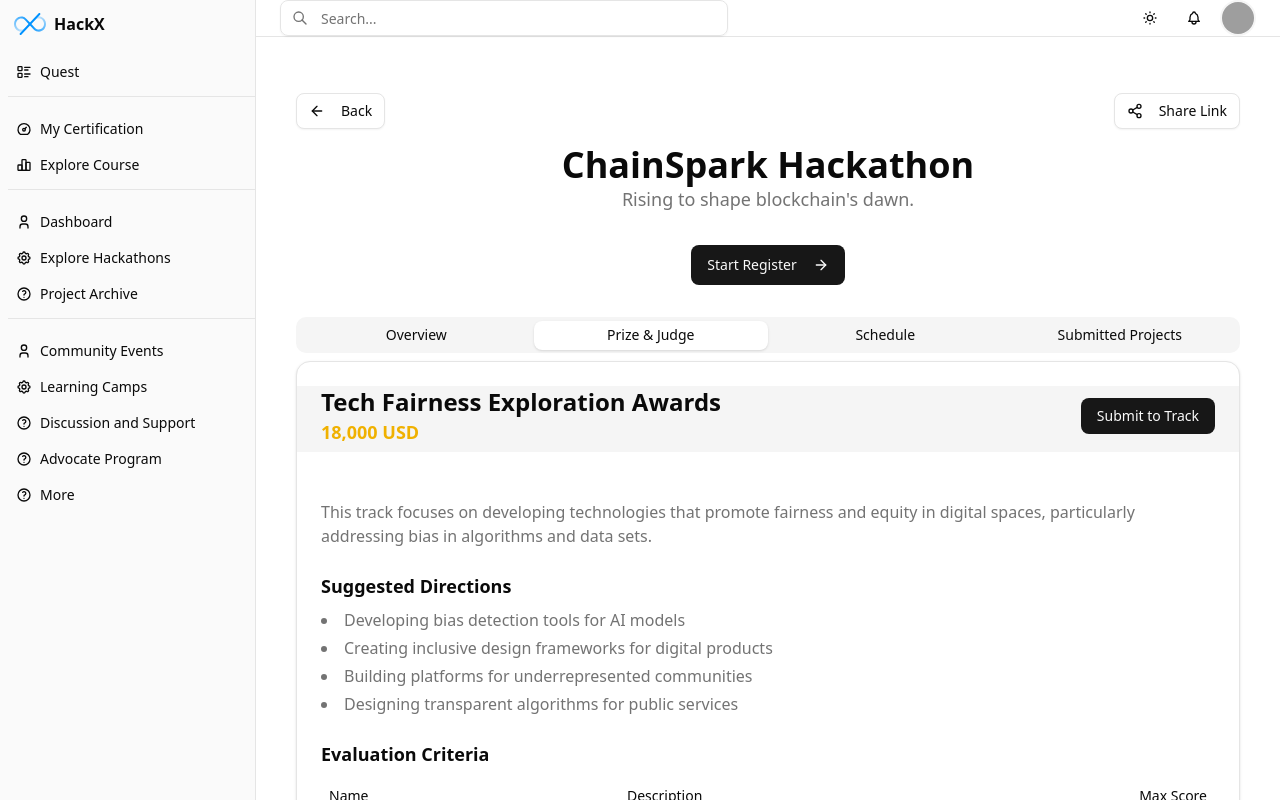
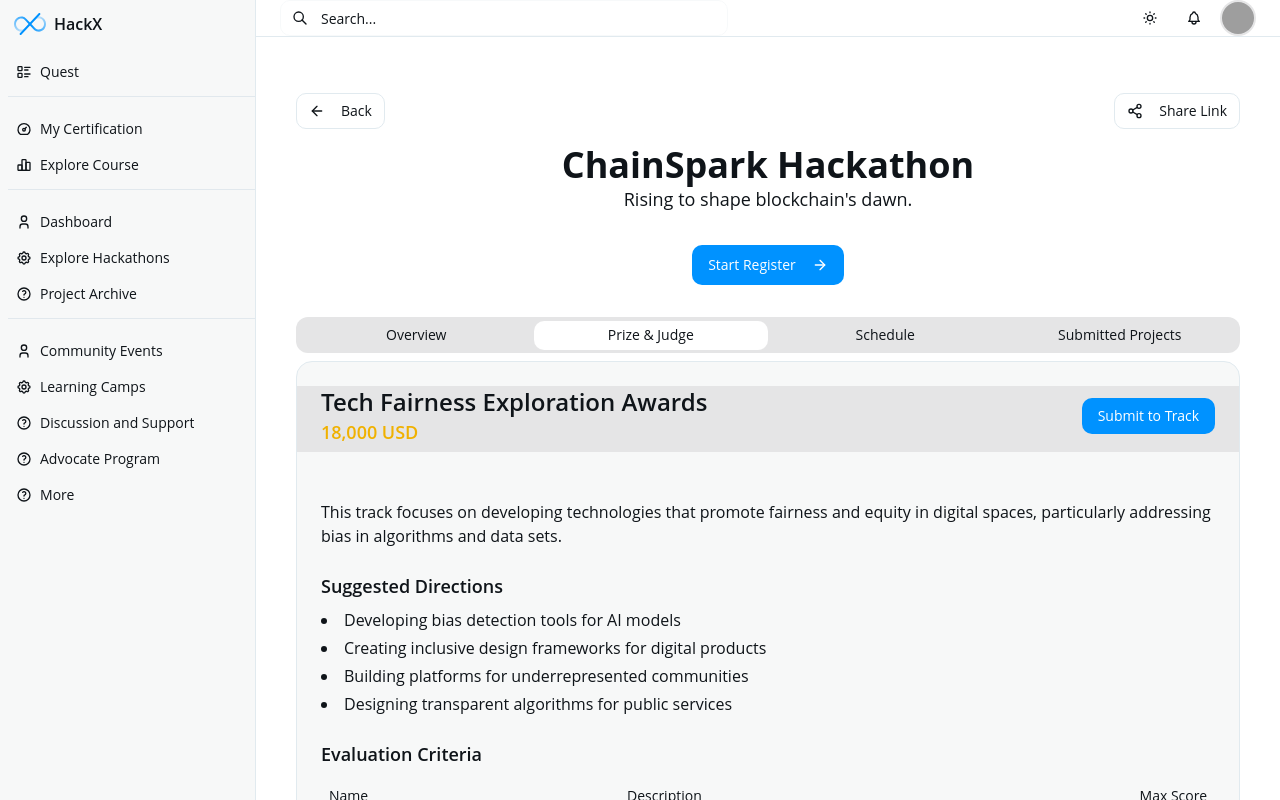
Before and after one commit to rayaanr/HackX, a Next.js app: page /hackathons/1 in a window 1280 px wide. Shown: the top 800 px of the page. Built offline with nearby package versions, Linux system fonts and the light colour scheme; grey boxes are pictures that could not be loaded.

Commit message:
feat: update font styles and improve CSS variables for better design consistency

```diff
--- a/src/app/globals.css
+++ b/src/app/globals.css
@@ -6,8 +6,8 @@
 @theme inline {
   --color-background: var(--background);
   --color-foreground: var(--foreground);
-  --font-sans: var(--font-geist-sans);
-  --font-mono: var(--font-geist-mono);
+  --font-sans: Open Sans, sans-serif;
+  --font-mono: Menlo, monospace;
   --color-sidebar-ring: var(--sidebar-ring);
   --color-sidebar-border: var(--sidebar-border);
   --color-sidebar-accent-foreground: var(--sidebar-accent-foreground);
@@ -41,75 +41,142 @@
   --radius-md: calc(var(--radius) - 2px);
   --radius-lg: var(--radius);
   --radius-xl: calc(var(--radius) + 4px);
+  --font-serif: Georgia, serif;
+  --radius: 0.75rem;
+  --tracking-tighter: calc(var(--tracking-normal) - 0.05em);
+  --tracking-tight: calc(var(--tracking-normal) - 0.025em);
+  --tracking-wide: calc(var(--tracking-normal) + 0.025em);
+  --tracking-wider: calc(var(--tracking-normal) + 0.05em);
+  --tracking-widest: calc(var(--tracking-normal) + 0.1em);
+  --tracking-normal: var(--tracking-normal);
+  --shadow-2xl: var(--shadow-2xl);
+  --shadow-xl: var(--shadow-xl);
+  --shadow-lg: var(--shadow-lg);
+  --shadow-md: var(--shadow-md);
+  --shadow: var(--shadow);
+  --shadow-sm: var(--shadow-sm);
+  --shadow-xs: var(--shadow-xs);
+  --shadow-2xs: var(--shadow-2xs);
+  --spacing: var(--spacing);
+  --letter-spacing: var(--letter-spacing);
+  --shadow-offset-y: var(--shadow-offset-y);
+  --shadow-offset-x: var(--shadow-offset-x);
+  --shadow-spread: var(--shadow-spread);
+  --shadow-blur: var(--shadow-blur);
+  --shadow-opacity: var(--shadow-opacity);
+  --color-shadow-color: var(--shadow-color);
+  --color-destructive-foreground: var(--destructive-foreground);
 }
 
 :root {
-  --radius: 0.625rem;
-  --card: oklch(1 0 0);
-  --card-foreground: oklch(0.145 0 0);
-  --popover: oklch(1 0 0);
-  --popover-foreground: oklch(0.145 0 0);
-  --primary: oklch(0.205 0 0);
-  --primary-foreground: oklch(0.985 0 0);
-  --secondary: oklch(0.97 0 0);
-  --secondary-foreground: oklch(0.205 0 0);
-  --muted: oklch(0.97 0 0);
-  --muted-foreground: oklch(0.556 0 0);
-  --accent: oklch(0.97 0 0);
-  --accent-foreground: oklch(0.205 0 0);
-  --destructive: oklch(0.577 0.245 27.325);
-  --border: oklch(0.922 0 0);
-  --input: oklch(0.922 0 0);
-  --ring: oklch(0.708 0 0);
-  --chart-1: oklch(0.646 0.222 41.116);
-  --chart-2: oklch(0.6 0.118 184.704);
-  --chart-3: oklch(0.398 0.07 227.392);
-  --chart-4: oklch(0.828 0.189 84.429);
-  --chart-5: oklch(0.769 0.188 70.08);
-  --sidebar: oklch(0.985 0 0);
-  --sidebar-foreground: oklch(0.145 0 0);
-  --sidebar-primary: oklch(0.205 0 0);
-  --sidebar-primary-foreground: oklch(0.985 0 0);
-  --sidebar-accent: oklch(0.97 0 0);
-  --sidebar-accent-foreground: oklch(0.205 0 0);
-  --sidebar-border: oklch(0.922 0 0);
-  --sidebar-ring: oklch(0.708 0 0);
-  --background: oklch(1 0 0);
-  --foreground: oklch(0.145 0 0);
+  --radius: 0.75rem;
+  --card: oklch(0.9784 0.0011 197.1387);
+  --card-foreground: oklch(0.1884 0.0128 248.5103);
+  --popover: oklch(1.0000 0 0);
+  --popover-foreground: oklch(0.1884 0.0128 248.5103);
+  --primary: oklch(0.6537 0.1909 251.1544);
+  --primary-foreground: oklch(1.0000 0 0);
+  --secondary: oklch(0.1884 0.0128 248.5103);
+  --secondary-foreground: oklch(1.0000 0 0);
+  --muted: oklch(0.9222 0.0013 286.3737);
+  --muted-foreground: oklch(0.1884 0.0128 248.5103);
+  --accent: oklch(0.9392 0.0166 250.8453);
+  --accent-foreground: oklch(0.6537 0.1909 251.1544);
+  --destructive: oklch(0.6188 0.2376 25.7658);
+  --border: oklch(0.9317 0.0118 231.6594);
+  --input: oklch(0.9809 0.0025 228.7836);
+  --ring: oklch(0.6537 0.1909 251.1544);
+  --chart-1: oklch(0.6723 0.1606 244.9955);
+  --chart-2: oklch(0.6907 0.1554 160.3454);
+  --chart-3: oklch(0.8214 0.1600 82.5337);
+  --chart-4: oklch(0.7064 0.1822 151.7125);
+  --chart-5: oklch(0.5919 0.2186 10.5826);
+  --sidebar: oklch(0.9784 0.0011 197.1387);
+  --sidebar-foreground: oklch(0.1884 0.0128 248.5103);
+  --sidebar-primary: oklch(0.6537 0.1909 251.1544);
+  --sidebar-primary-foreground: oklch(1.0000 0 0);
+  --sidebar-accent: oklch(0.9392 0.0166 250.8453);
+  --sidebar-accent-foreground: oklch(0.6537 0.1909 251.1544);
+  --sidebar-border: oklch(0.9271 0.0101 238.5177);
+  --sidebar-ring: oklch(0.6537 0.1909 251.1544);
+  --background: oklch(1.0000 0 0);
+  --foreground: oklch(0.1884 0.0128 248.5103);
+  --destructive-foreground: oklch(1.0000 0 0);
+  --font-sans: Open Sans, sans-serif;
+  --font-serif: Georgia, serif;
+  --font-mono: Menlo, monospace;
+  --shadow-color: rgba(29,161,242,0.15);
+  --shadow-opacity: 0;
+  --shadow-blur: 0px;
+  --shadow-spread: 0px;
+  --shadow-offset-x: 0px;
+  --shadow-offset-y: 2px;
+  --letter-spacing: 0em;
+  --spacing: 0.25rem;
+  --shadow-2xs: 0px 2px 0px 0px hsl(202.8169 89.1213% 53.1373% / 0.00);
+  --shadow-xs: 0px 2px 0px 0px hsl(202.8169 89.1213% 53.1373% / 0.00);
+  --shadow-sm: 0px 2px 0px 0px hsl(202.8169 89.1213% 53.1373% / 0.00), 0px 1px 2px -1px hsl(202.8169 89.1213% 53.1373% / 0.00);
+  --shadow: 0px 2px 0px 0px hsl(202.8169 89.1213% 53.1373% / 0.00), 0px 1px 2px -1px hsl(202.8169 89.1213% 53.1373% / 0.00);
+  --shadow-md: 0px 2px 0px 0px hsl(202.8169 89.1213% 53.1373% / 0.00), 0px 2px 4px -1px hsl(202.8169 89.1213% 53.1373% / 0.00);
+  --shadow-lg: 0px 2px 0px 0px hsl(202.8169 89.1213% 53.1373% / 0.00), 0px 4px 6px -1px hsl(202.8169 89.1213% 53.1373% / 0.00);
+  --shadow-xl: 0px 2px 0px 0px hsl(202.8169 89.1213% 53.1373% / 0.00), 0px 8px 10px -1px hsl(202.8169 89.1213% 53.1373% / 0.00);
+  --shadow-2xl: 0px 2px 0px 0px hsl(202.8169 89.1213% 53.1373% / 0.00);
+  --tracking-normal: 0em;
 }
 
 .dark {
-  --background: oklch(0.145 0 0);
-  --foreground: oklch(0.985 0 0);
-  --card: oklch(0.205 0 0);
-  --card-foreground: oklch(0.985 0 0);
-  --popover: oklch(0.205 0 0);
-  --popover-foreground: oklch(0.985 0 0);
-  --primary: oklch(0.922 0 0);
-  --primary-foreground: oklch(0.205 0 0);
-  --secondary: oklch(0.269 0 0);
-  --secondary-foreground: oklch(0.985 0 0);
-  --muted: oklch(0.269 0 0);
-  --muted-foreground: oklch(0.708 0 0);
-  --accent: oklch(0.269 0 0);
-  --accent-foreground: oklch(0.985 0 0);
-  --destructive: oklch(0.704 0.191 22.216);
-  --border: oklch(1 0 0 / 10%);
-  --input: oklch(1 0 0 / 15%);
-  --ring: oklch(0.556 0 0);
-  --chart-1: oklch(0.488 0.243 264.376);
-  --chart-2: oklch(0.696 0.17 162.48);
-  --chart-3: oklch(0.769 0.188 70.08);
-  --chart-4: oklch(0.627 0.265 303.9);
-  --chart-5: oklch(0.645 0.246 16.439);
-  --sidebar: oklch(0.205 0 0);
-  --sidebar-foreground: oklch(0.985 0 0);
-  --sidebar-primary: oklch(0.488 0.243 264.376);
-  --sidebar-primary-foreground: oklch(0.985 0 0);
-  --sidebar-accent: oklch(0.269 0 0);
-  --sidebar-accent-foreground: oklch(0.985 0 0);
-  --sidebar-border: oklch(1 0 0 / 10%);
-  --sidebar-ring: oklch(0.556 0 0);
+  --background: oklch(0 0 0);
+  --foreground: oklch(0.9328 0.0025 228.7857);
+  --card: oklch(0.1684 0 0);
+  --card-foreground: oklch(0.8853 0 0);
+  --popover: oklch(0 0 0);
+  --popover-foreground: oklch(0.9328 0.0025 228.7857);
+  --primary: oklch(0.6537 0.1909 251.1544);
+  --primary-foreground: oklch(1.0000 0 0);
+  --secondary: oklch(0.9622 0.0035 219.5331);
+  --secondary-foreground: oklch(0.1884 0.0128 248.5103);
+  --muted: oklch(0.2090 0 0);
+  --muted-foreground: oklch(0.5637 0.0078 247.9662);
+  --accent: oklch(0.1928 0.0331 242.5459);
+  --accent-foreground: oklch(0.6537 0.1909 251.1544);
+  --destructive: oklch(0.6188 0.2376 25.7658);
+  --border: oklch(0.2674 0.0047 248.0045);
+  --input: oklch(0.3323 0.0098 229.1660);
+  --ring: oklch(0.6537 0.1909 251.1544);
+  --chart-1: oklch(0.6723 0.1606 244.9955);
+  --chart-2: oklch(0.6907 0.1554 160.3454);
+  --chart-3: oklch(0.8214 0.1600 82.5337);
+  --chart-4: oklch(0.7064 0.1822 151.7125);
+  --chart-5: oklch(0.5919 0.2186 10.5826);
+  --sidebar: oklch(0.1684 0 0);
+  --sidebar-foreground: oklch(0.8853 0 0);
+  --sidebar-primary: oklch(0.6537 0.1909 251.1544);
+  --sidebar-primary-foreground: oklch(1.0000 0 0);
+  --sidebar-accent: oklch(0.1928 0.0331 242.5459);
+  --sidebar-accent-foreground: oklch(0.6537 0.1909 251.1544);
+  --sidebar-border: oklch(0.3795 0.0220 240.5943);
+  --sidebar-ring: oklch(0.6537 0.1909 251.1544);
+  --destructive-foreground: oklch(1.0000 0 0);
+  --radius: 0.75rem;
+  --font-sans: Open Sans, sans-serif;
+  --font-serif: Georgia, serif;
+  --font-mono: Menlo, monospace;
+  --shadow-color: rgba(29,161,242,0.25);
+  --shadow-opacity: 0;
+  --shadow-blur: 0px;
+  --shadow-spread: 0px;
+  --shadow-offset-x: 0px;
+  --shadow-offset-y: 2px;
+  --letter-spacing: 0em;
+  --spacing: 0.25rem;
+  --shadow-2xs: 0px 2px 0px 0px hsl(202.8169 89.1213% 53.1373% / 0.00);
+  --shadow-xs: 0px 2px 0px 0px hsl(202.8169 89.1213% 53.1373% / 0.00);
+  --shadow-sm: 0px 2px 0px 0px hsl(202.8169 89.1213% 53.1373% / 0.00), 0px 1px 2px -1px hsl(202.8169 89.1213% 53.1373% / 0.00);
+  --shadow: 0px 2px 0px 0px hsl(202.8169 89.1213% 53.1373% / 0.00), 0px 1px 2px -1px hsl(202.8169 89.1213% 53.1373% / 0.00);
+  --shadow-md: 0px 2px 0px 0px hsl(202.8169 89.1213% 53.1373% / 0.00), 0px 2px 4px -1px hsl(202.8169 89.1213% 53.1373% / 0.00);
+  --shadow-lg: 0px 2px 0px 0px hsl(202.8169 89.1213% 53.1373% / 0.00), 0px 4px 6px -1px hsl(202.8169 89.1213% 53.1373% / 0.00);
+  --shadow-xl: 0px 2px 0px 0px hsl(202.8169 89.1213% 53.1373% / 0.00), 0px 8px 10px -1px hsl(202.8169 89.1213% 53.1373% / 0.00);
+  --shadow-2xl: 0px 2px 0px 0px hsl(202.8169 89.1213% 53.1373% / 0.00);
 }
 
 @layer base {
@@ -118,9 +185,9 @@
   }
   body {
     @apply bg-background text-foreground;
+    letter-spacing: var(--tracking-normal);
   }
 }
-
 
 /* Lexical Editor Styles */
 .editor-placeholder {
```
Also changed, not shown: 1 other file (tests, documents, lock files or other folders).
